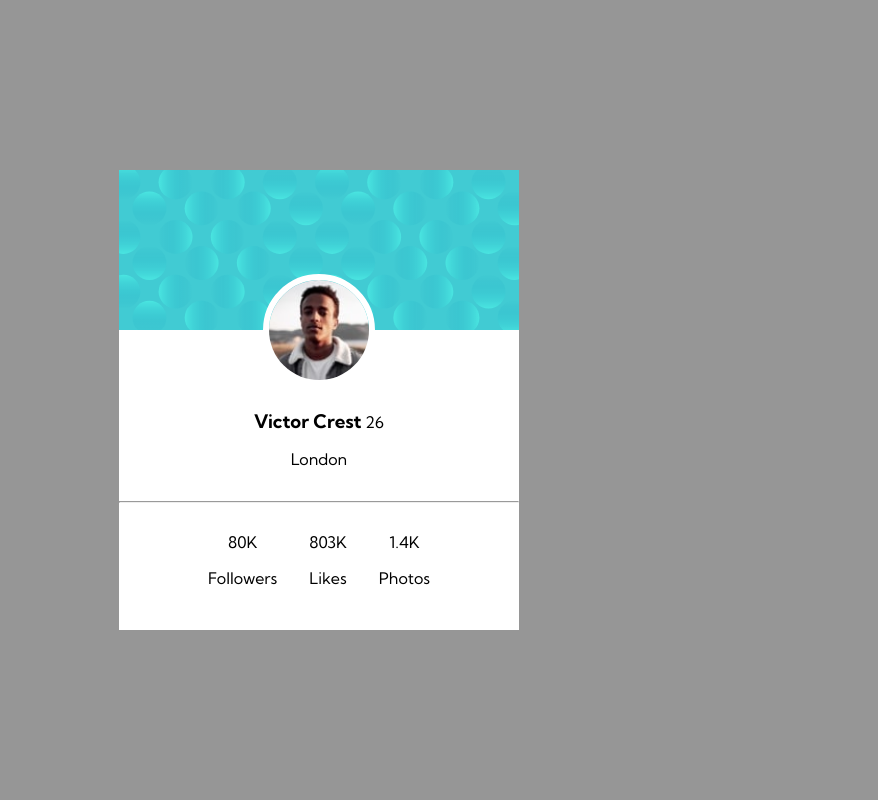
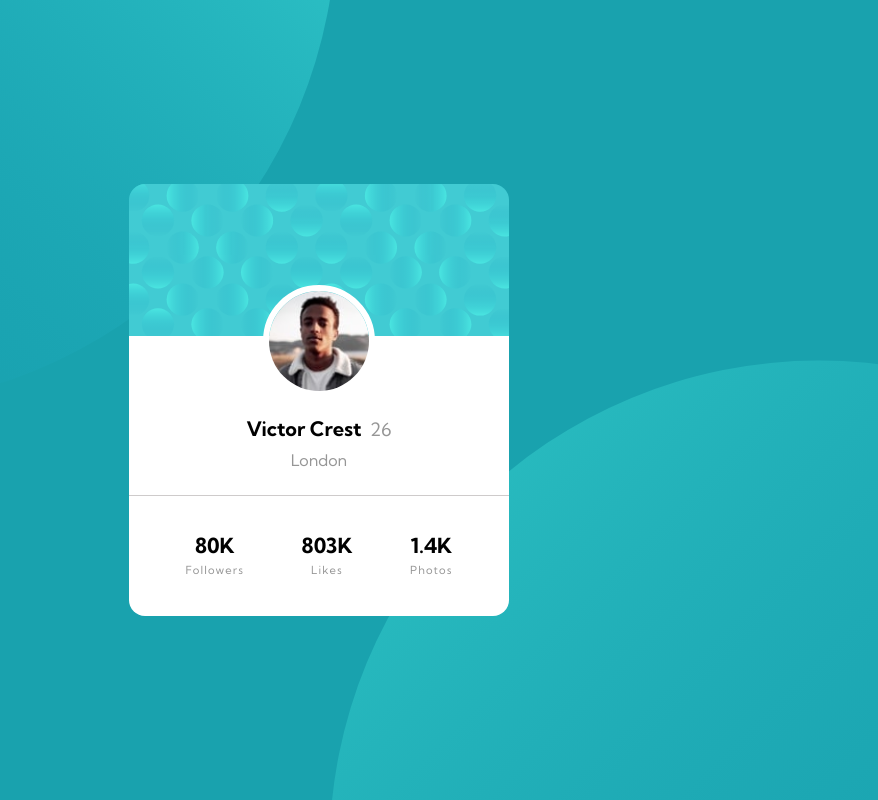
Before and after one commit to agusscript/profile-card-component, a plain HTML site: page index.html in a window 1280 px wide. Shown: the whole page, without its empty margins (321-1199 px from the left). Drawn offline with Linux system fonts and the light colour scheme.

Commit message:
Desktop view finished

```diff
--- a/index.html
+++ b/index.html
@@ -10,7 +10,7 @@
 <body>
   <main>
     <div class="card-container">
-        <img src="images/bg-pattern-card.svg" alt="top card design pattern">
+        <img class="top-card-img" src="images/bg-pattern-card.svg" alt="top card design pattern">
         <img class="profile-img" src="images/image-victor.jpg" alt="profile photo">
       <div class="card-content">
         <div class="description">
@@ -22,15 +22,15 @@
         <div class="stats">
           <div>
             <p>80K</p>
-            <p>Followers</p>
+            <span>Followers</span>
           </div>
           <div>
             <p>803K</p>
-            <p>Likes</p>
+            <span>Likes</span>
           </div>
           <div>
             <p>1.4K</p>
-            <p>Photos</p>
+            <span>Photos</span>
           </div>
         </div>
       </div>
--- a/styles.css
+++ b/styles.css
@@ -1,6 +1,9 @@
 @import url('https://fonts.googleapis.com/css2?family=Kumbh+Sans:wght@400;700&display=swap');   /*400, 700*/
 
 :root {
+    --Dark-cyan: hsl(185, 75%, 39%);
+    --Very-dark-desaturated-blue: hsl(229, 23%, 23%);
+    --Dark-grayish-blue: hsl(227, 10%, 46%);
     --Dark-gray: hsl(0, 0%, 59%);
 }
 
@@ -8,7 +11,12 @@ body {
     margin: 0;
     padding: 0;
     font-family: 'Kumbh Sans', sans-serif;
-    background-color: var(--Dark-gray);
+    background-color: black;
+    background-image: url(images/bg-pattern-top.svg);
+    background-repeat: no-repeat;
+    background-position-x: -320px;
+    background-position-y: -570px;
+    background-color: var(--Dark-cyan);
 }
 
 main {
@@ -17,6 +25,10 @@ main {
     display: flex;
     align-items: center;
     justify-content: center;
+    background-image: url(images/bg-pattern-bottom.svg);
+    background-repeat: no-repeat;
+    background-position-x: 650px;
+    background-position-y: 360px;
 }
 
 .card-container {
@@ -24,12 +36,18 @@ main {
     flex-direction: column;
     position: relative;
 }
+.top-card-img {
+    border-top-left-radius: 1rem;
+    border-top-right-radius: 1rem;
+}
 
 .card-content {
-    width: 400px;
-    height: 300px;
+    width: 380px;
+    height: 280px;
     background-color: white;
     text-align: center;
+    border-bottom-left-radius: 1rem;
+    border-bottom-right-radius: 1rem;
 }
 
 .profile-img {
@@ -39,7 +57,7 @@ main {
     position: absolute;
     display: flex;
     align-self: center;
-    margin-top: 6.5rem;
+    margin-top: 6.3rem;
     border: 6px solid white;
 }
 
@@ -49,18 +67,44 @@ main {
 
 .name {
     display: inline;
+    font-size: 1.25rem;
+}
+
+.age {
+    color: var(--Dark-gray);
+    font-size: 1.15rem;
+    margin-left: 0.3rem;
+}
+
+.place {
+    color: var(--Dark-gray);
+    line-height: 0.4rem;
 }
 
 hr {
     margin-top: 2rem;
+    border: 0.5mm solid rgb(206, 203, 203);
+    border-top: none;
 }
 
 .stats {
     width: 100%;
     display: flex;
-    gap: 2rem;
+    gap: 3.6rem;
     align-items: flex-end;
     justify-content: center;
     text-align: center;
-    margin-top: 0.8rem;
+    margin-top: 1.7rem;
+    line-height: 2px;
 }
+
+.stats p {
+    font-size: 1.3rem;
+    font-weight: 700;
+}
+
+.stats span {
+    color: var(--Dark-gray);
+    font-size: 0.7rem;
+    letter-spacing: 0.1em;
+}
```
